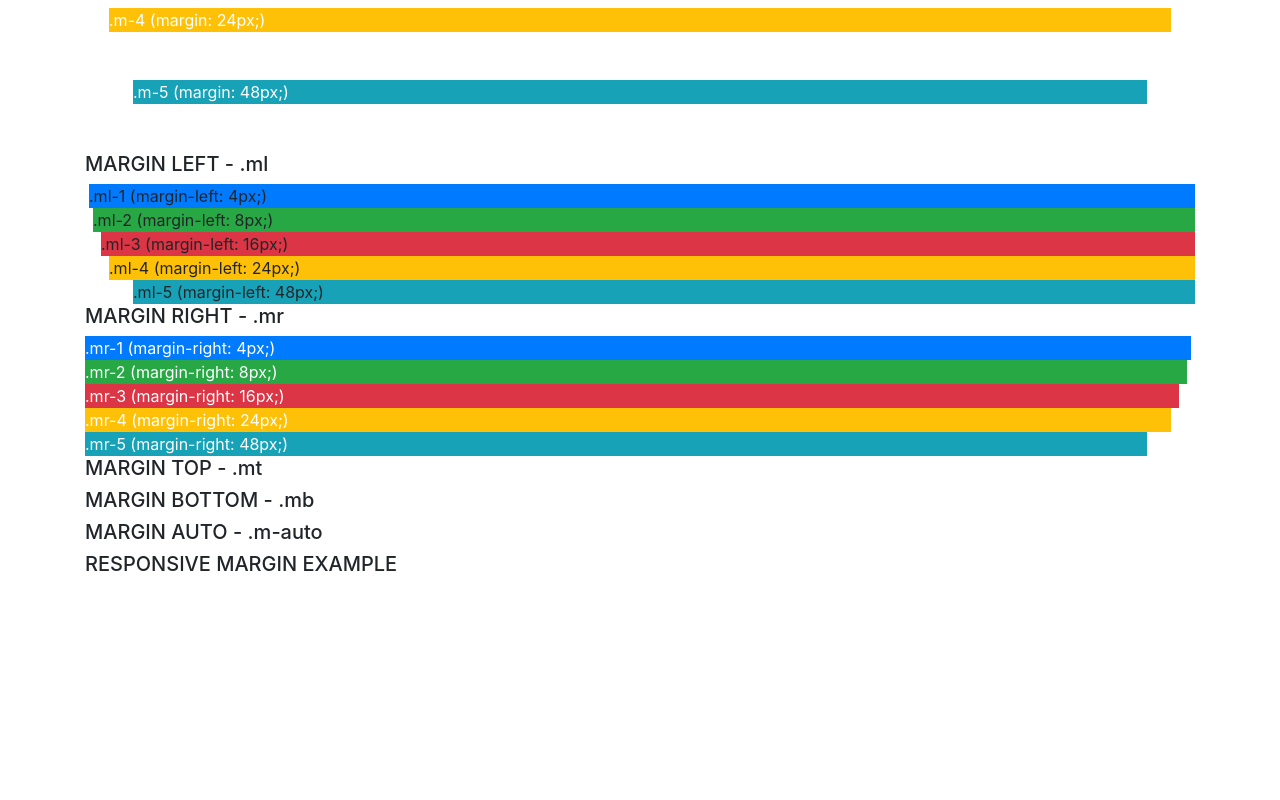
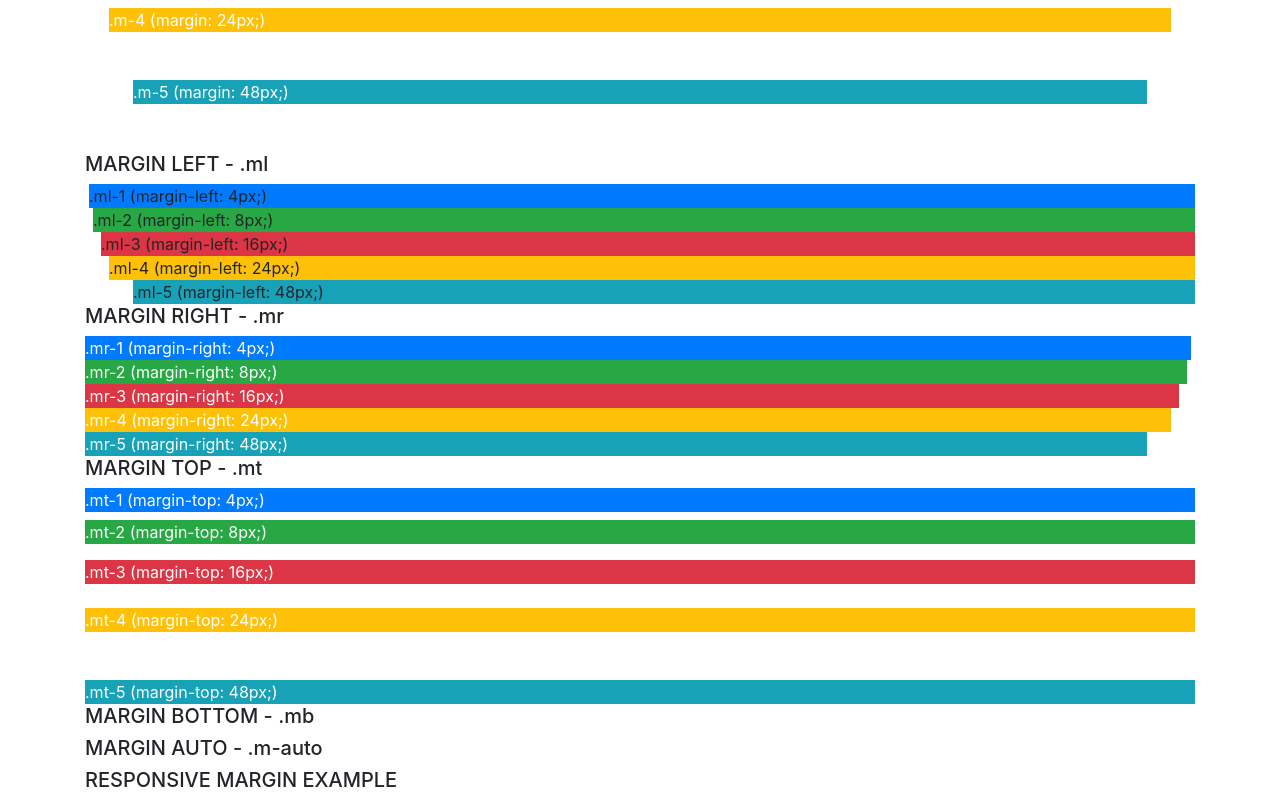
Before and after one commit to Nishbruh/Learning-Bootstrap, a plain HTML site: page index.html in a window 1280 px wide. Shown: the part 308-1108 px from the top of the page. Before the commit the page ends 892 px from the top, so only its background shows below. Drawn offline with nearby package versions, Linux system fonts and the light colour scheme.

Commit message:
Margin top

```diff
--- a/index.html
+++ b/index.html
@@ -30,7 +30,11 @@
             <div class="bg-warning text-white mr-4">.mr-4 (margin-right: 24px;)</div>
             <div class="bg-info text-white mr-5">.mr-5 (margin-right: 48px;)</div>
             <h5>Margin top - <span>.mt</span></h5>
-
+            <div class="bg-primary text-white mt-1">.mt-1 (margin-top: 4px;)</div>
+            <div class="bg-success text-white mt-2">.mt-2 (margin-top: 8px;)</div>
+            <div class="bg-danger text-white mt-3">.mt-3 (margin-top: 16px;)</div>
+            <div class="bg-warning text-white mt-4">.mt-4 (margin-top: 24px;)</div>
+            <div class="bg-info text-white mt-5">.mt-5 (margin-top: 48px;)</div>
             <h5>Margin bottom - <span>.mb</span></h5>
             <h5>Margin auto - <span>.m-auto</span></h5>
             <h5>Responsive Margin Example</h5>
```
